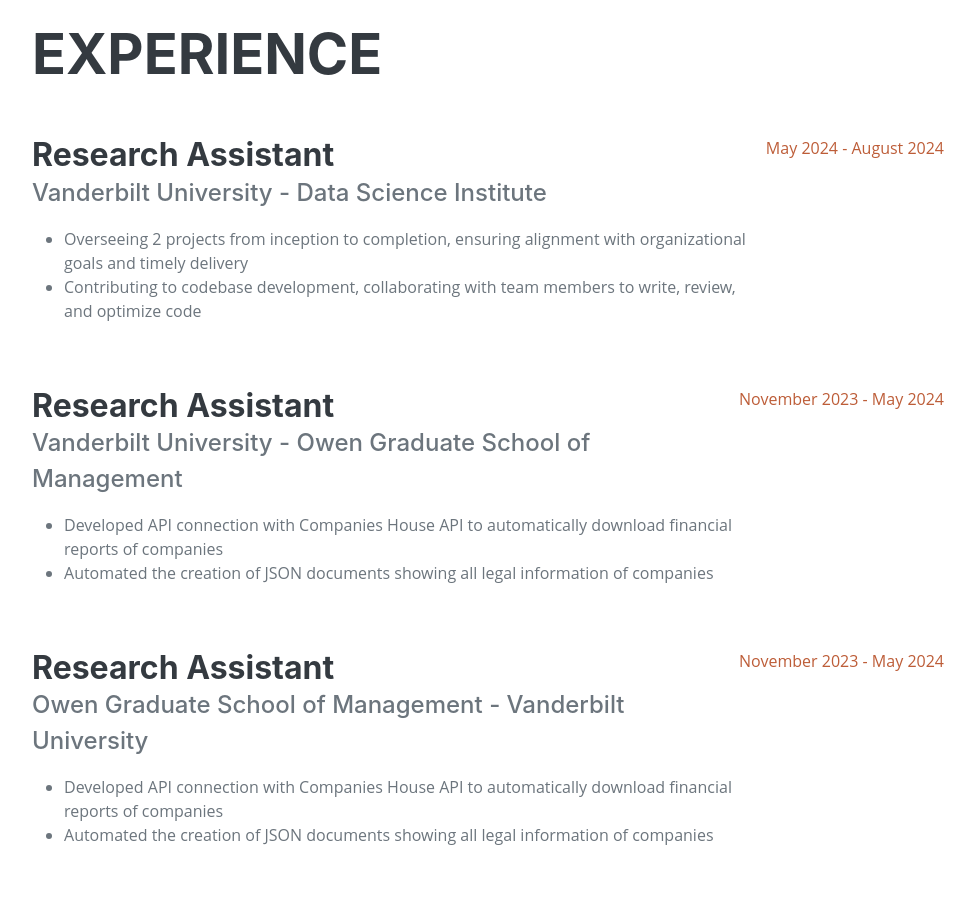
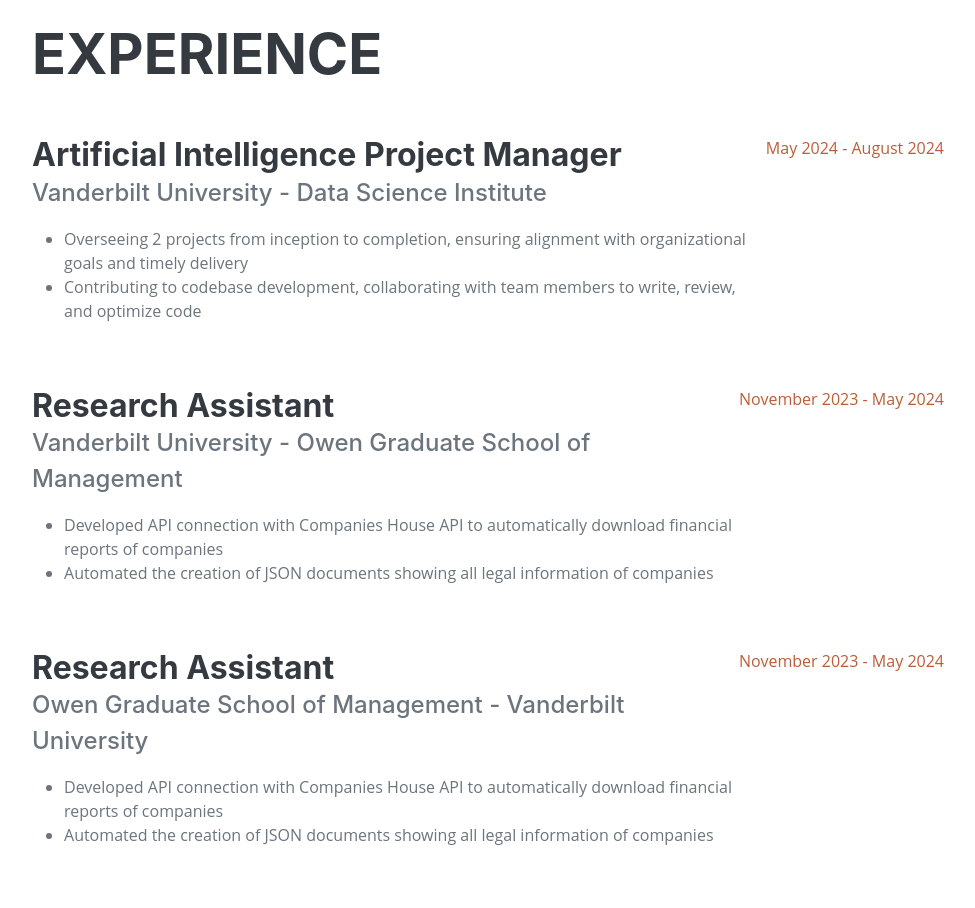
Before and after one commit to MuradAladdinzade/MuradAladdinzade.github.io, a plain HTML site: page index.html in a window 1280 px wide. Shown: the part 860-1768 px from the top of the page, without its empty margins (288-1263 px from the left). Drawn offline with nearby package versions, Linux system fonts and the light colour scheme; a web font is replaced by a local one.

Commit message:
corrected position

```diff
--- a/index.html
+++ b/index.html
@@ -64,7 +64,7 @@
 
                     <div class="d-flex flex-column flex-md-row justify-content-between mb-5" style="font-family: 'Open Sans', sans-serif; text-transform: none;">
                         <div class="flex-grow-1">
-                            <h3 class="mb-0" style="text-transform: none;">Research Assistant</h3>
+                            <h3 class="mb-0" style="text-transform: none;">Artificial Intelligence Project Manager</h3>
                             <div class="subheading mb-3" style="text-transform: none;">Vanderbilt University - Data Science Institute</div>
                             <ul>
                                 <li>Overseeing 2 projects from inception to completion, ensuring alignment with organizational goals and timely delivery</li>
```
